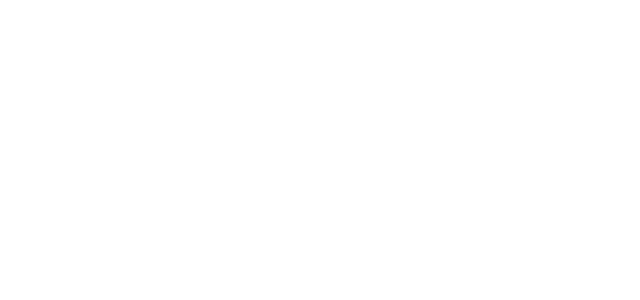
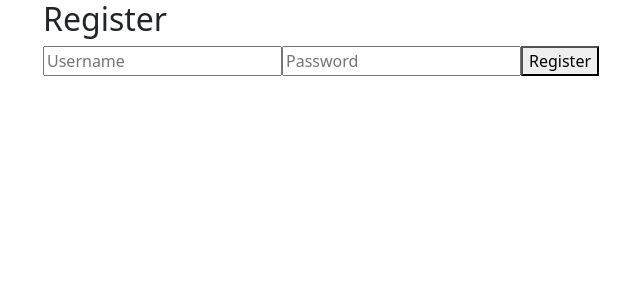
Before and after one commit to Evgen-ia/HomeChefHub, a React (Create React App) app in the folder client/: page /login in a window 1280 px wide. Before the commit this address had no page. Shown: the top 300 px of the page, without its empty margins (39-679 px from the left). Built offline with nearby package versions, Linux system fonts and the light colour scheme.

Commit message:
client side register

```diff
--- a/client/src/App.jsx
+++ b/client/src/App.jsx
@@ -4,6 +4,7 @@
 import UpdatePage from "./routes/UpdatePage";
 import RestaurantDetailPage from "./routes/RestaurantDetailPage";
 import { RestaurantsContextProvider } from "./context/RestaurantsContext";
+import Register from "./components/Register";
 
 const App = () => {
   return (
@@ -11,6 +12,7 @@
       <div className="container">
          <Router>
           <Routes>
+            <Route exact path="/login" element={<Register />} />
             <Route exact path="/" element={<Home />} />
             <Route exact path="/restaurants/:id/update" element={<UpdatePage />} />
             <Route exact path="/restaurants/:id" element={<RestaurantDetailPage/>} />
--- /dev/null
+++ b/client/src/components/Register.jsx
@@ -0,0 +1,50 @@
+// Register.js
+import React, { useState } from 'react';
+import axios from 'axios';
+
+const Register = () => {
+  const [formData, setFormData] = useState({
+    username: '',
+    password: '',
+  });
+
+  const handleChange = (e) => {
+    setFormData({ ...formData, [e.target.name]: e.target.value });
+  };
+
+  const handleSubmit = async (e) => {
+    e.preventDefault();
+    try {
+      await axios.post('/api/register', formData);
+      // Redirect or show a success message
+    } catch (error) {
+      console.error('Error registering:', error);
+      // Handle error
+    }
+  };
+
+  return (
+    <div>
+      <h2>Register</h2>
+      <form onSubmit={handleSubmit}>
+        <input
+          type="text"
+          name="username"
+          placeholder="Username"
+          value={formData.username}
+          onChange={handleChange}
+        />
+        <input
+          type="password"
+          name="password"
+          placeholder="Password"
+          value={formData.password}
+          onChange={handleChange}
+        />
+        <button type="submit">Register</button>
+      </form>
+    </div>
+  );
+};
+
+export default Register;
```
Also changed, not shown: client/src/routes/LoginPage.jsx (added, +64 -0 lines), 1 other file (tests, documents, lock files or other folders).
